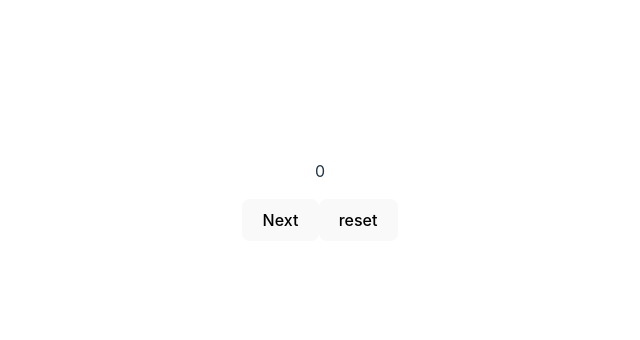
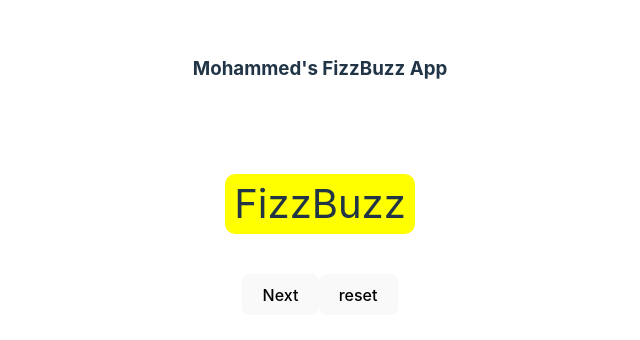
Before and after one commit to adamekissa/fizzBuzz-React, a React (Vite) app: page / in a window 1280 px wide. Shown: the part 208-548 px from the top of the page, without its empty margins (320-960 px from the left). Built offline with nearby package versions, Linux system fonts and the light colour scheme.

Commit message:
bug fixed

```diff
--- a/src/App.jsx
+++ b/src/App.jsx
@@ -2,31 +2,32 @@ import { useState } from 'react'
 import './App.css'
 
 function App() {
-  let [count, setCount] = useState(0)
-  let [message, setMessage] = useState(0)
+  const [count, setCount] = useState(0)
+  const message = getUtterance(count);
 
   function reset(){
-    setCount(count = 0);
-    setMessage(0)
+    setCount(1);
+  }
+  function getUtterance(count){
+    if (count % 15 === 0) {
+      return "FizzBuzz";
+    } else if (count % 5 === 0) {
+      return "Buzz";
+    } else if (count % 3 === 0) {
+      return "Fizz";
+    } else {
+      return count;
+    }
   }
 function next(){
-
-  if (count % 15 === 0) {
-    setMessage("FizzBuzz" );
-  } else if (count % 5 === 0) {
-    setMessage("Buzz" );
-  } else if (count % 3 === 0) {
-    setMessage("Fizz" );
-  } else {
-    setMessage(message = count);
-  }
   setCount( count + 1)
   }
 
   return (
     <>
+    <h3>Mohammed's FizzBuzz App</h3>
       <div className="card">
-        <p>{message}</p>
+        <p style={{backgroundColor: 'yellow', borderRadius:10, fontSize: 40}}>{message}</p>
         <button onClick={next}>
           Next
         </button>
```
